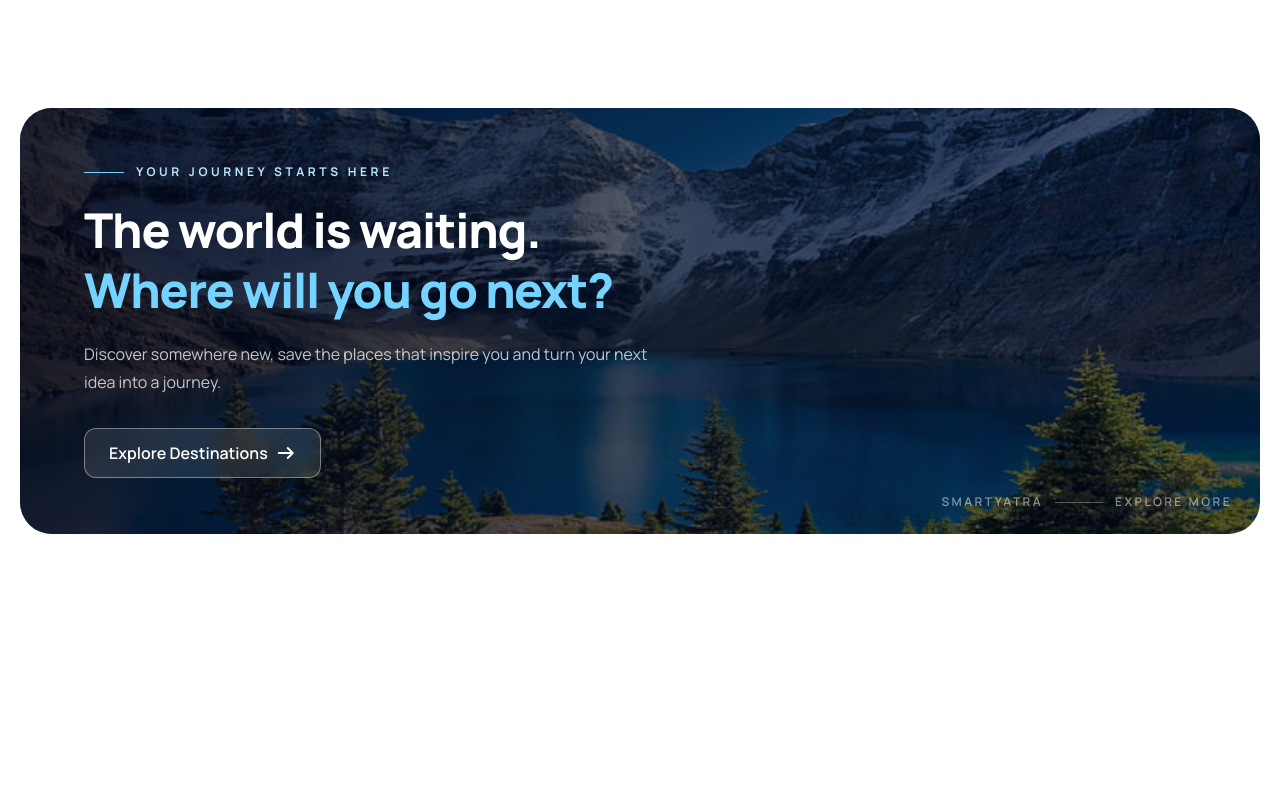
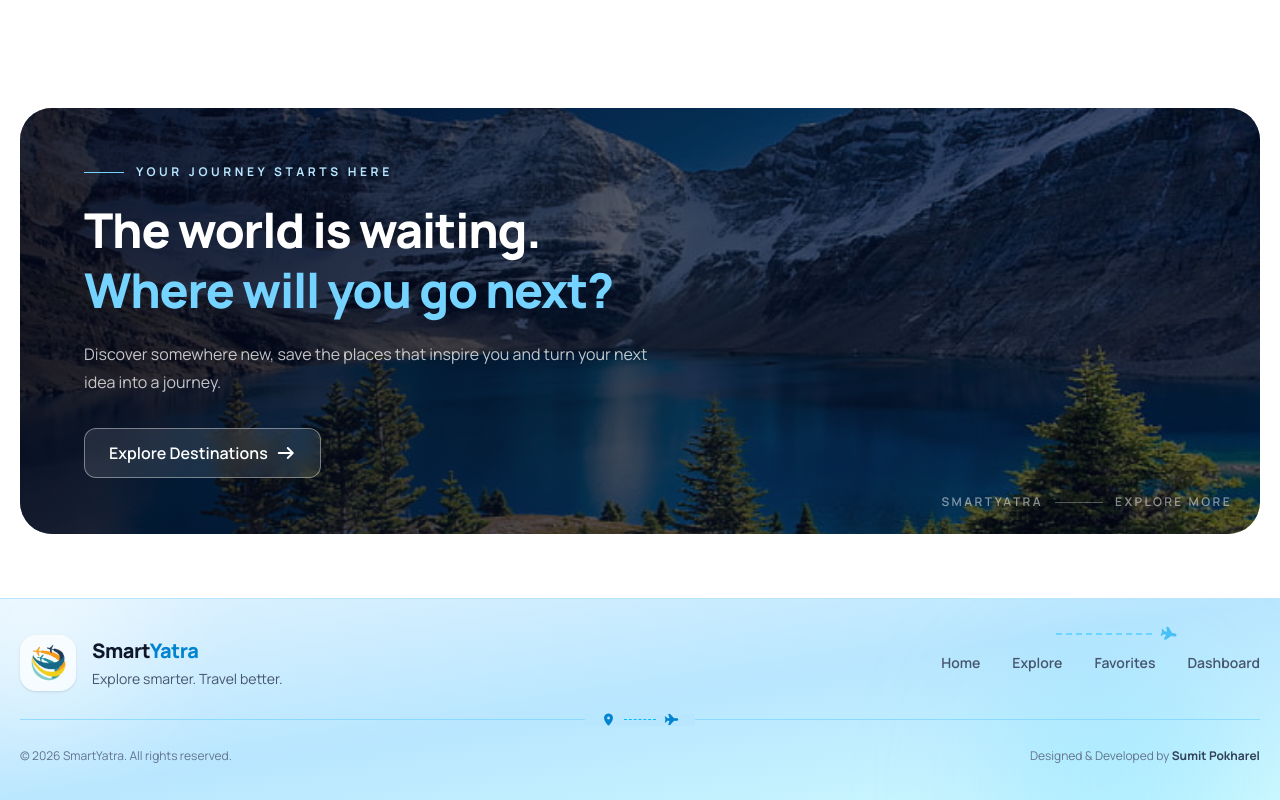
Before and after one commit to leosum1t/SmartTrip, a React (Vite) app: page / in a window 1280 px wide. Shown: the part 2683-3483 px from the top of the page. Before the commit the page ends 3281 px from the top, so only its background shows below. Built offline with nearby package versions, Linux system fonts and the light colour scheme.

Commit message:
feat: add SmartYatra footer

```diff
--- a/src/App.jsx
+++ b/src/App.jsx
@@ -8,6 +8,7 @@ import NotFound from "./pages/NotFound"
 import DestinationDetails from "./pages/DestinationDetails"
 import TripPlanner from "./pages/TripPlanner"
 import Trips from "./pages/Trips"
+import Footer from "./components/Footer"
 
 function App() {
   return (
@@ -23,6 +24,7 @@ function App() {
         <Route path="/trips" element={<Trips />} />
         <Route path="*" element={<NotFound />} />
       </Routes>
+       <Footer />
     </BrowserRouter>
   )
 }
--- /dev/null
+++ b/src/components/Footer.jsx
@@ -0,0 +1,64 @@
+import { Link } from "react-router-dom"
+import logo from "../assets/logo.png"
+
+function Footer() {
+  return (
+    <footer className="relative overflow-hidden border-t border-sky-200 bg-gradient-to-br from-sky-100 via-sky-200 to-cyan-100 px-5">
+      <div className="absolute -left-20 -top-24 h-56 w-56 rounded-full bg-white/50 blur-3xl"></div>
+      <div className="absolute -bottom-28 right-10 h-64 w-64 rounded-full bg-sky-300/30 blur-3xl"></div>
+
+      <div className="absolute right-[8%] top-7 hidden items-center lg:flex">
+        <span className="w-24 border-t-2 border-dashed border-sky-400/40"></span>
+        <i className="fa-solid fa-plane ml-2 rotate-12 text-sm text-sky-500/60"></i>
+      </div>
+
+      <div className="relative mx-auto max-w-7xl py-9">
+        <div className="flex flex-col gap-7 md:flex-row md:items-center md:justify-between">
+
+          <div className="flex items-center gap-4">
+            <div className="flex h-14 w-14 items-center justify-center rounded-2xl bg-white/70 shadow-sm backdrop-blur-sm">
+              <img src={logo} alt="SmartYatra" className="h-10 w-auto" />
+            </div>
+
+            <div>
+              <h2 className="text-xl font-extrabold tracking-tight text-slate-900">
+                Smart<span className="text-sky-600">Yatra</span>
+              </h2>
+              <p className="mt-1 text-sm text-slate-600">
+                Explore smarter. Travel better.
+              </p>
+            </div>
+          </div>
+
+          <nav className="flex flex-wrap gap-x-8 gap-y-3 text-sm font-semibold text-slate-600">
+            <Link to="/" className="transition duration-200 hover:text-sky-700">Home</Link>
+            <Link to="/explore" className="transition duration-200 hover:text-sky-700">Explore</Link>
+            <Link to="/favorites" className="transition duration-200 hover:text-sky-700">Favorites</Link>
+            <Link to="/dashboard" className="transition duration-200 hover:text-sky-700">Dashboard</Link>
+          </nav>
+        </div>
+
+        <div className="relative my-7">
+          <div className="border-t border-sky-300/70"></div>
+
+          <div className="absolute left-1/2 top-1/2 flex -translate-x-1/2 -translate-y-1/2 items-center bg-sky-200 px-4 text-sky-600">
+            <i className="fa-solid fa-location-dot text-xs"></i>
+            <span className="mx-2 w-8 border-t border-dashed border-sky-400"></span>
+            <i className="fa-solid fa-plane text-xs"></i>
+          </div>
+        </div>
+
+        <div className="flex flex-col gap-3 text-xs text-slate-500 sm:flex-row sm:items-center sm:justify-between">
+          <p>© 2026 SmartYatra. All rights reserved.</p>
+
+          <p>
+            Designed & Developed by{" "}
+            <span className="font-bold text-slate-700">Sumit Pokharel</span>
+          </p>
+        </div>
+      </div>
+    </footer>
+  )
+}
+
+export default Footer
```
